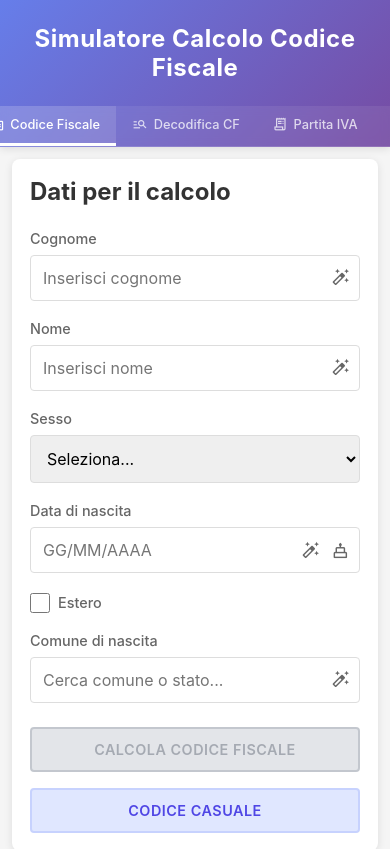
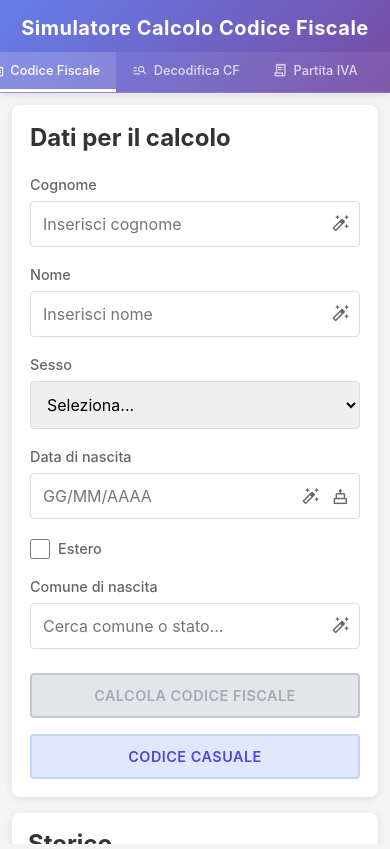
Before and after one commit to msaladini/SimulatoreCodiceFiscale, a React (Vite) app: page /SimulatoreCodiceFiscale/calcolo-codice-fiscale in a window 390 px wide. Shown: the top 849 px of the page. Built offline with nearby package versions, Linux system fonts and the light colour scheme.

Commit message:
Modifica dimensioni navbar

```diff
--- a/src/App.css
+++ b/src/App.css
@@ -1,35 +1,42 @@
 .app-wrapper {
-  min-height: 100vh;
+  height: 100vh;
   background-color: #f5f5f5;
   display: flex;
   flex-direction: column;
+  overflow: hidden;
 }
 
 .app-header {
   background: linear-gradient(135deg, #667eea 0%, #764ba2 100%);
   color: white;
-  padding: 2rem 2rem 0 2rem;
+  padding: 1rem 2rem 0 2rem;
   text-align: center;
   box-shadow: 0 2px 8px rgba(0, 0, 0, 0.1);
   width: 100%;
   margin: 0;
+  flex-shrink: 0;
 }
 
 .app-header h1 {
   margin: 0;
-  font-size: 2.5rem;
+  font-size: 2rem;
   font-weight: 700;
   letter-spacing: 0.5px;
-  padding-bottom: 1.5rem;
+  padding-bottom: 0.75rem;
   /* balance space above/below title relative to navbar */
 }
 
 .app-main {
   flex: 1;
-  padding: 2rem;
+  width: 100%;
+  overflow-y: auto;
+}
+
+.main-content {
   max-width: 1400px;
   width: 100%;
   margin: 0 auto;
+  padding: 2rem;
 }
 
 .content-container {
@@ -63,25 +70,25 @@
   }
 
   .app-header h1 {
-    font-size: 2rem;
+    font-size: 1.75rem;
   }
 
-  .app-main {
+  .main-content {
     padding: 1.5rem;
   }
 }
 
 @media (max-width: 768px) {
   .app-header {
-    padding: 1.5rem 1rem 0 1rem;
+    padding: 1rem 1rem 0 1rem;
   }
 
   .app-header h1 {
-    font-size: 1.5rem;
+    font-size: 1.25rem;
     word-break: break-word;
   }
 
-  .app-main {
+  .main-content {
     padding: 0.75rem;
   }
 
@@ -101,7 +108,7 @@
     font-size: 1.25rem;
   }
 
-  .app-main {
+  .main-content {
     padding: 0.5rem;
   }
 }
--- a/src/App.jsx
+++ b/src/App.jsx
@@ -29,6 +29,7 @@ function App() {
       </header>
 
       <main className="app-main">
+        <div className="main-content">
           <Suspense fallback={<div className="page-loading">Caricamento...</div>}>
             <Routes>
               <Route path="/" element={<Home />} />
@@ -39,6 +40,7 @@ function App() {
               <Route path="*" element={<Home />} />
             </Routes>
           </Suspense>
+        </div>
       </main>
     </div>
   )
--- a/src/components/Navbar/Navbar.css
+++ b/src/components/Navbar/Navbar.css
@@ -30,7 +30,7 @@
     display: flex;
     align-items: center;
     gap: 0.5rem;
-    padding: 0.75rem 1.25rem;
+    padding: 0.5rem 1.25rem;
     color: rgba(255, 255, 255, 0.75);
     text-decoration: none;
     font-size: 0.9rem;
```
Lines whose indentation alone changed are shown as unchanged.
